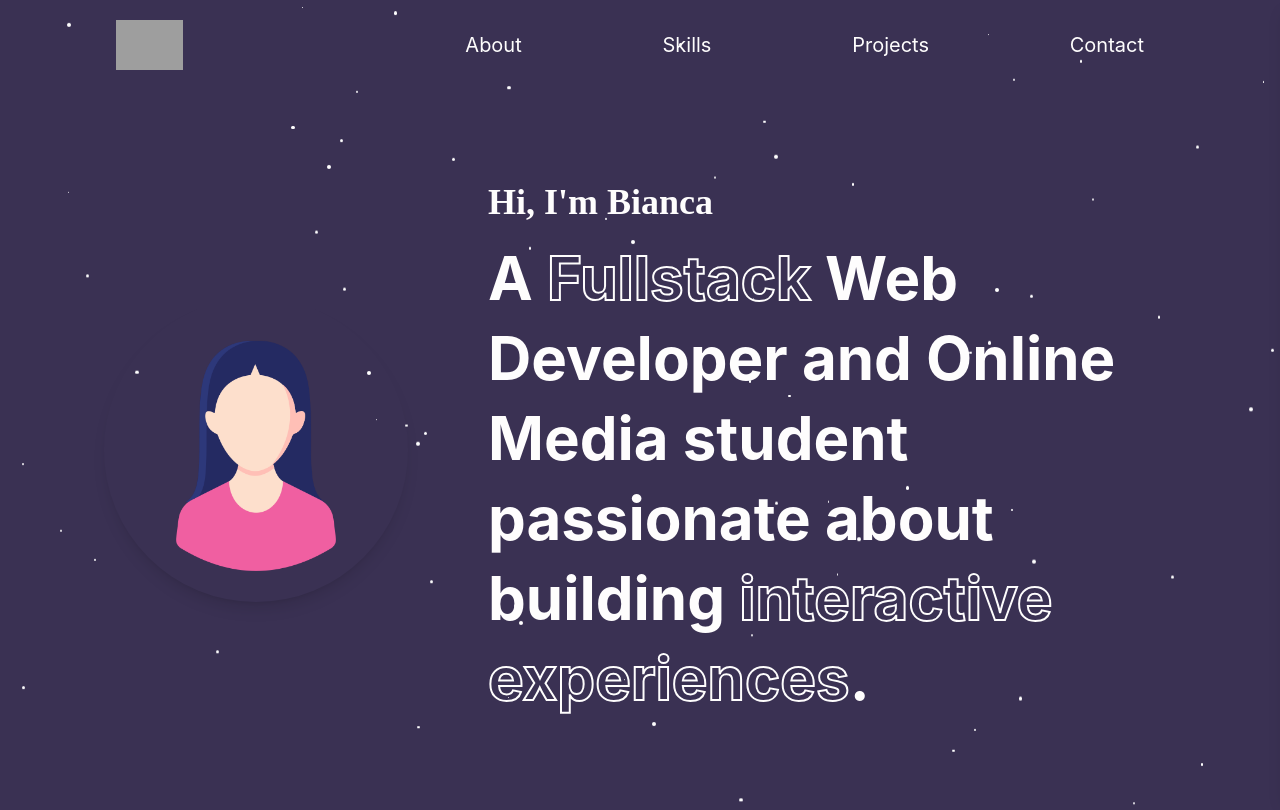
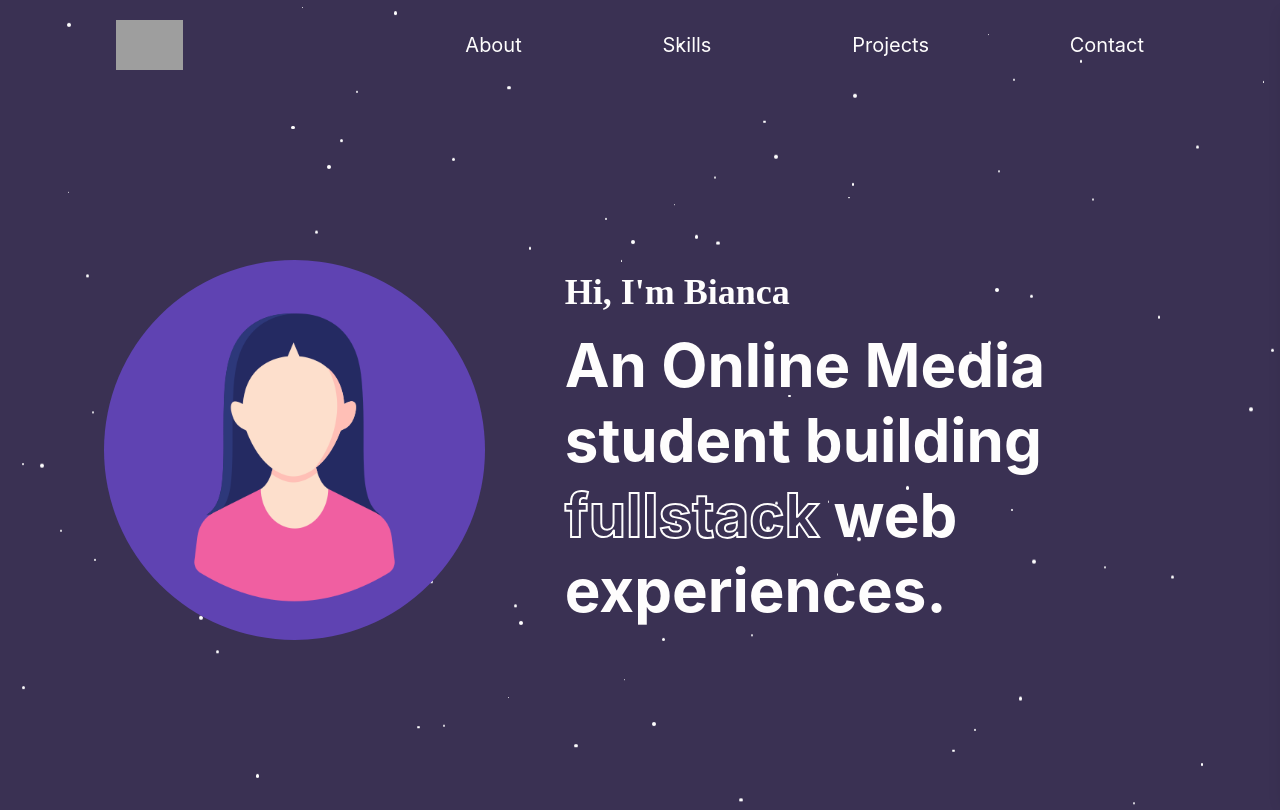
Before and after one commit to b1anca-16/portfolio, a Vue app: page / in a window 1280 px wide. Built offline with nearby package versions, Linux system fonts and the light colour scheme; grey boxes are pictures that could not be loaded; the HTML template or start-up script is replaced by a standard one.

Commit message:
hero improved

```diff
--- a/src/components/Hero.vue
+++ b/src/components/Hero.vue
@@ -3,15 +3,15 @@ import { ref } from 'vue'
 </script>
 
 <template>
-  <section id="hero" class="grid grid-cols-1 md:grid-cols-6 items-center gap-20">
-    <div class="md:col-span-2 flex justify-center md:justify-start">
-      <img src="../../public/woman.png" alt="Bianca" class="rounded-full shadow-lg" />
+  <section id="hero" class="grid grid-cols-1 lg:grid-cols-5 items-center gap-20">
+    <div class="lg:col-span-2 flex justify-center item-center">
+      <img src="../../public/woman.png" alt="Bianca" class="rounded-full bg-studio max-h-100" />
     </div>
-    <div class="md:col-span-4">
+    <div class="lg:col-span-3">
       <h1 class="text-peach font-caveat text-4xl font-bold mb-4">Hi, I'm Bianca</h1>
-      <div class="text-peach text-6xl leading-20 font-bold">
-        A <span class="text-outline-peach">Fullstack</span> Web Developer and Online Media student
-        passionate about building <span class="text-outline-peach">interactive experiences</span>.
+      <div class="text-peach text-5xl md:text-6xl font-bold leading-tight">
+        An Online Media student building <span class="text-outline-peach">fullstack</span> web
+        experiences.
       </div>
     </div>
   </section>
--- a/src/components/StarBackground.vue
+++ b/src/components/StarBackground.vue
@@ -1,5 +1,5 @@
 <script setup lang="ts">
-const stars = Array.from({ length: 150 }, () => ({
+const stars = Array.from({ length: 180 }, () => ({
   top: Math.random() * 200,
   left: Math.random() * 100,
   size: Math.random() * 3 + 1,
```
